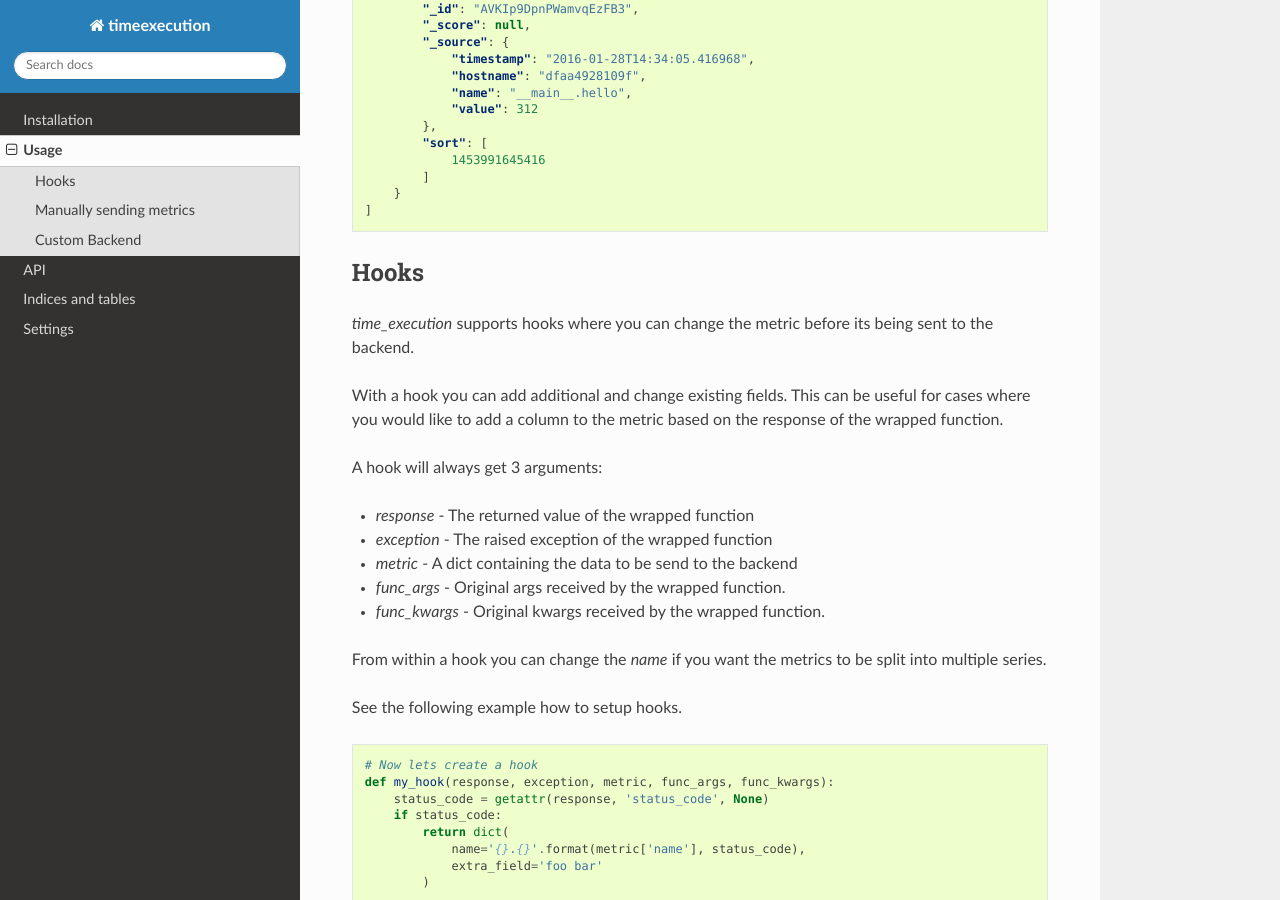
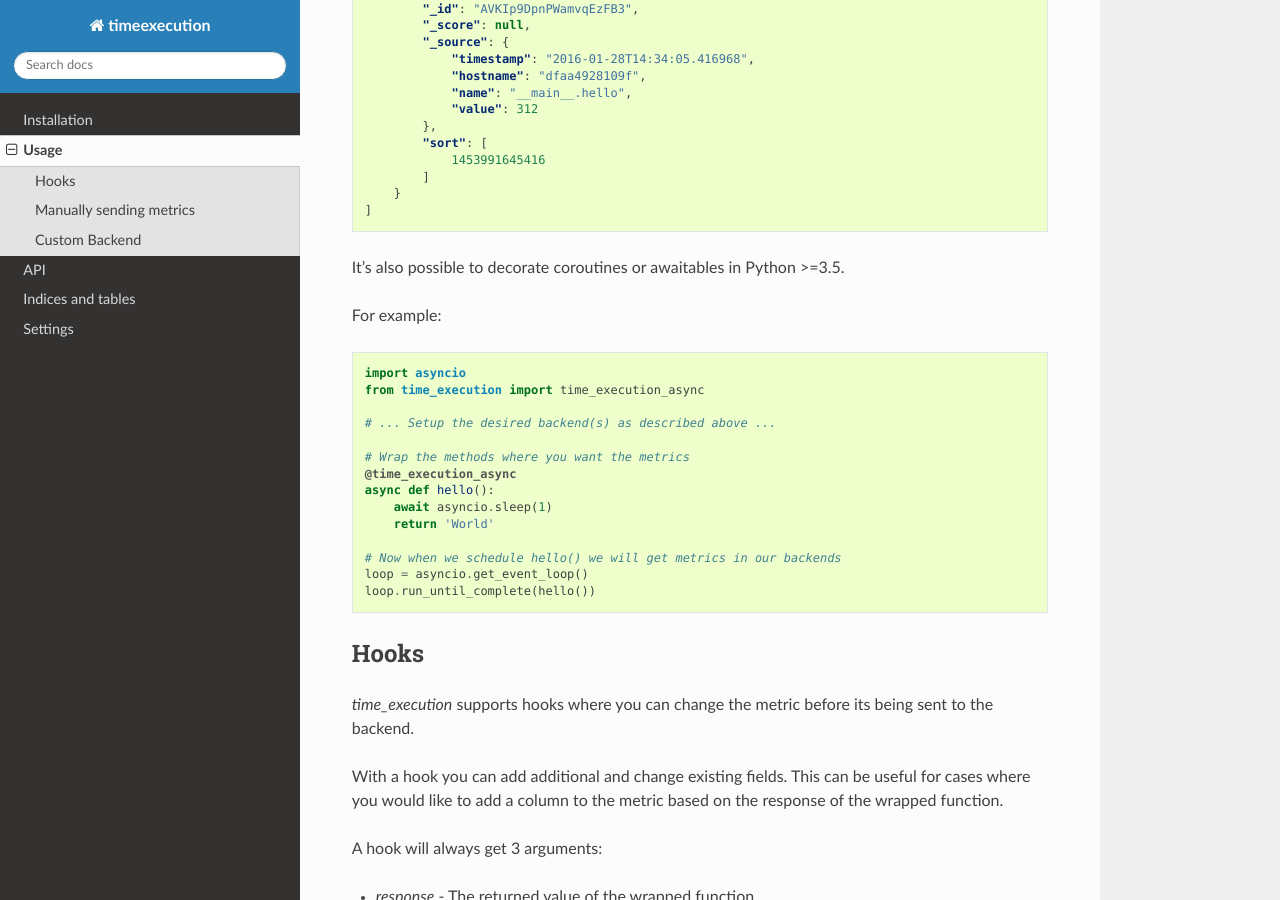
Before and after one commit to kpn/py-timeexecution, a Sphinx documentation site: the page built from docs/usage.rst, in a window 1280 px wide and 900 px high, scrolled down 1273 px. Built offline with Sphinx 7.4.7 and the Read the Docs theme 2.0.0, drawn with Linux system fonts in a browser that asks for light colours.

Commit message:
NEW Add async decorator
For Python >=3.5 only.

```diff
--- a/docs/usage.rst
+++ b/docs/usage.rst
@@ -78,6 +78,29 @@ And the following in Elasticsearch
         }
     ]
 
+
+It's also possible to decorate coroutines or awaitables in Python >=3.5.
+
+For example:
+
+.. code-block:: python
+
+    import asyncio
+    from time_execution import time_execution_async
+
+    # ... Setup the desired backend(s) as described above ...
+
+    # Wrap the methods where you want the metrics
+    @time_execution_async
+    async def hello():
+        await asyncio.sleep(1)
+        return 'World'
+
+    # Now when we schedule hello() we will get metrics in our backends
+    loop = asyncio.get_event_loop()
+    loop.run_until_complete(hello())
+
+
 .. _usage-hooks:
 
 Hooks
```
Also changed, not shown: README.rst (+22 -0 lines), 4 other files.
